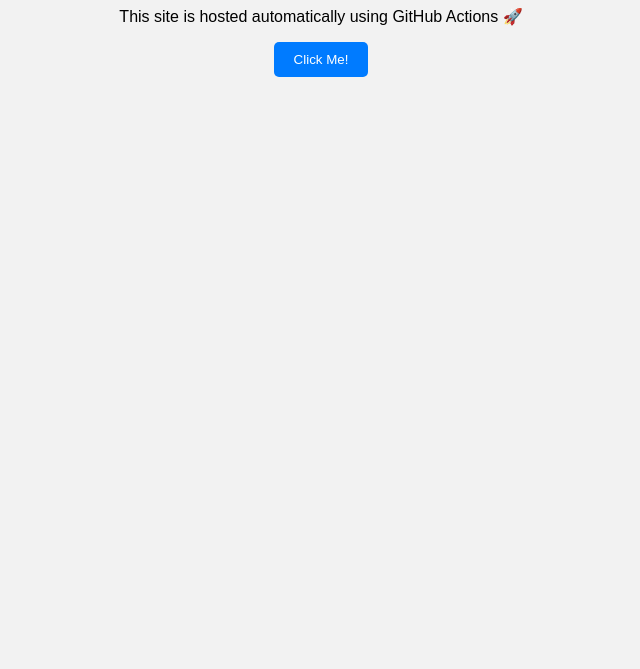
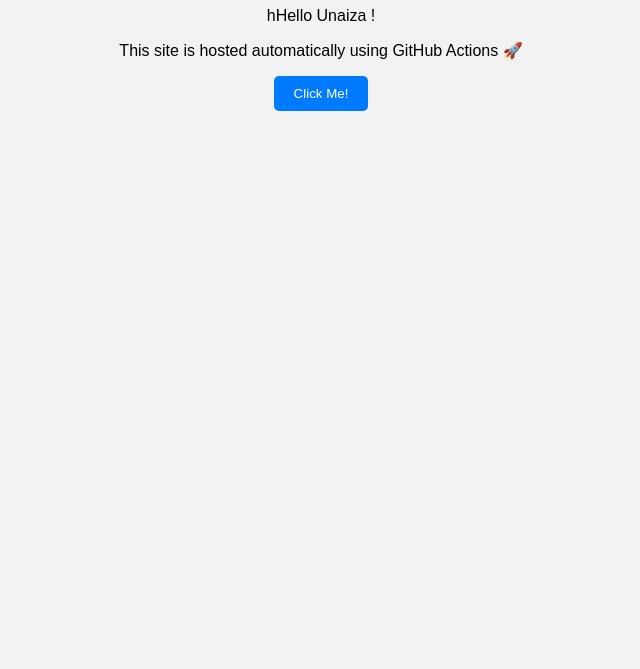
Before and after one commit to unaizaahmedk/my-repo, a plain HTML site: page index.html in a window 1280 px wide. Shown: the part 131-800 px from the top of the page, without its empty margins (319-959 px from the left). Drawn offline with Linux system fonts and the light colour scheme.

```diff
--- a/index.html
+++ b/index.html
@@ -8,6 +8,7 @@
 </head>
 <body>
   <h1>Welcome to My Website!</h1>
+  <p>hHello Unaiza !</p>
   <p>This site is hosted automatically using GitHub Actions 🚀</p>
 
   <button onclick="showMessage()">Click Me!</button>
```
